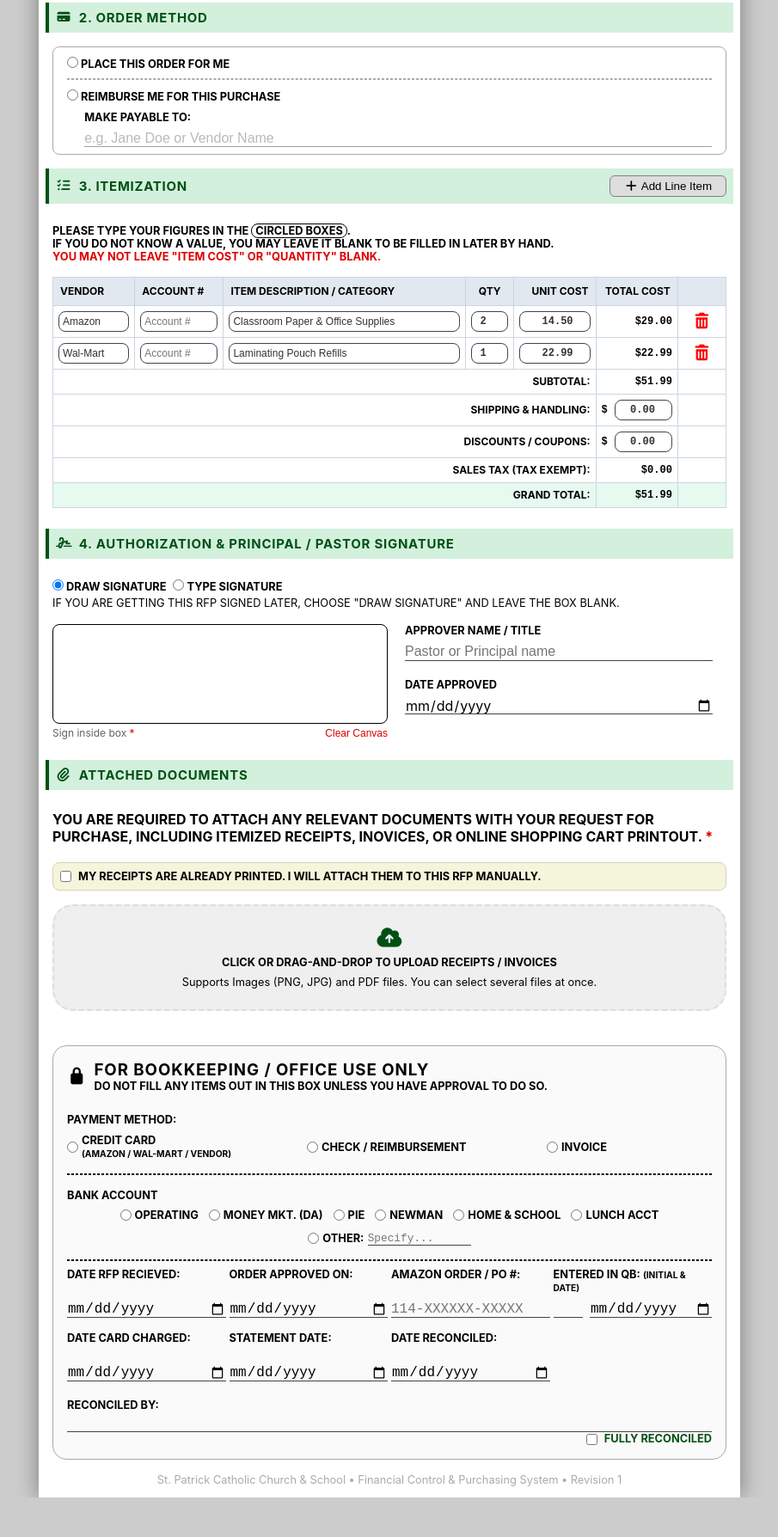
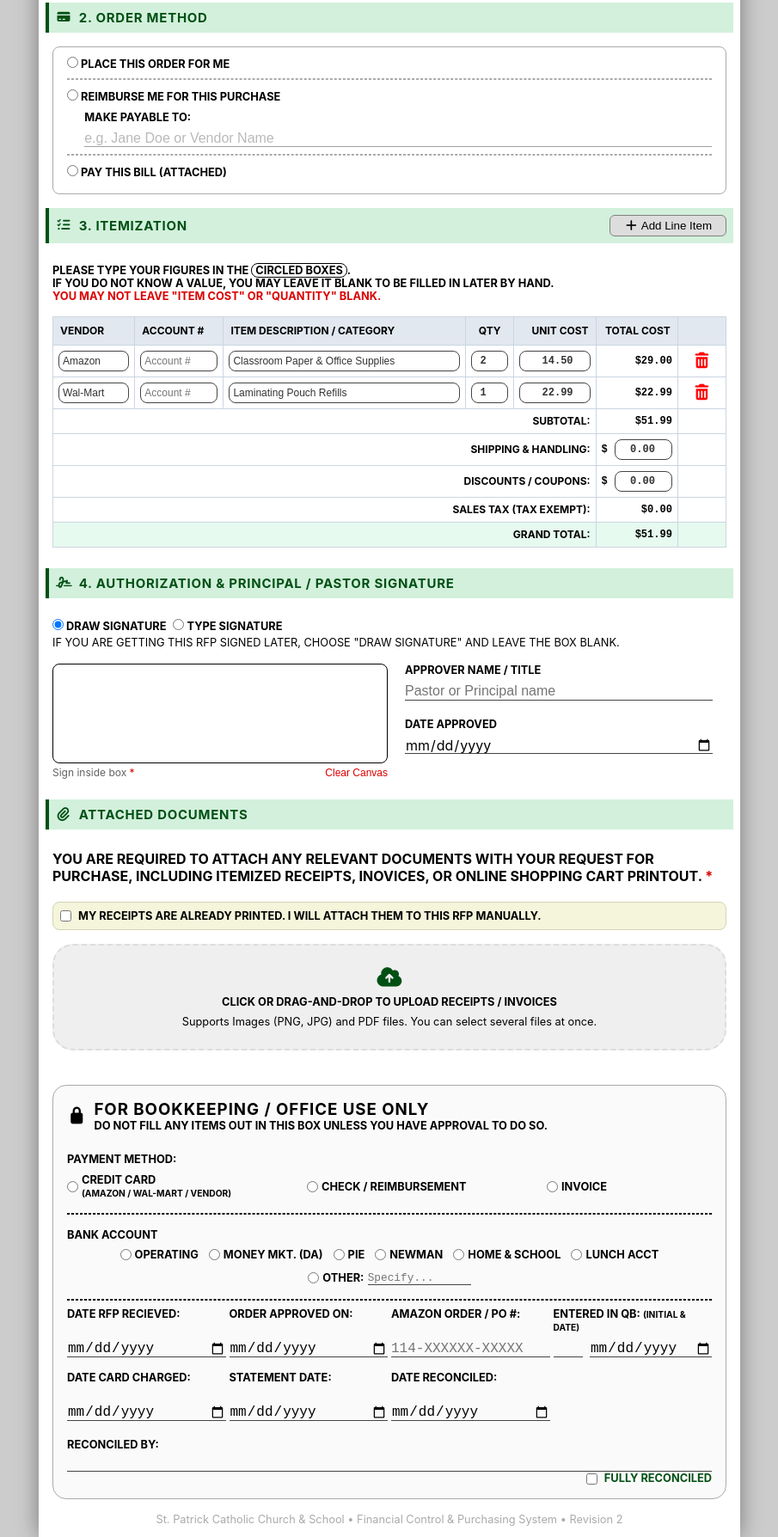
Before and after one commit to stpatsrolla/rfp, a plain HTML site: page index.html in a window 1280 px wide. Shown: the part 575-2363 px from the top of the page at 86% size, without its empty margins (187-1092 px from the left). Before the commit the page ends 2317 px from the top, so only its background shows below. Drawn offline with Linux system fonts and the light colour scheme; a web font is replaced by a local one.

Commit message:
Add "Pay This Bill for Me" option

```diff
--- a/index.html
+++ b/index.html
@@ -74,9 +74,12 @@
                     <h3 class="flex-fill">Recent Changes</h3>
                     <button type="button" class="underlined" onclick="closeChangelogModal()">X</button>
                 </div>
-                <ul>
-                    <li>This is the first release. Welcome to the new software!</li>
-                </ul>
+                <p>Last Update: Nov. 23, 2026</p>
+                <p>
+                    <ul>
+                        <li>Added "Pay this bill (attached)" as a possible order method.</li>
+                    </ul>
+                </p>
             </div>
             <br>
             <div class="flex centered">
@@ -220,6 +223,15 @@
                     <div class="flex col wide start" style="margin-left: 2ch;">
                         <label for="payee_name">Make Payable To:</label>
                         <input type="text" id="payee_name" name="payee_name" placeholder="e.g. Jane Doe or Vendor Name" disabled>
+                    </div>
+
+                    <hr class="dotted light">
+
+                    <div style="margin-bottom:0.5em;">
+                        <label>
+                            <input type="radio" name="order_method" value="pay_bill_for_me" onchange="togglePaymentFields()">
+                            <span>Pay This Bill &lpar;Attached&rpar;</span>
+                        </label>
                     </div>
                 </div>
             </section>
@@ -528,7 +540,7 @@
 
         <!-- Document Footer -->
         <footer>
-            <p>St. Patrick Catholic Church & School • Financial Control & Purchasing System • Revision 1</p>
+            <p>St. Patrick Catholic Church & School • Financial Control & Purchasing System • Revision 2</p>
         </footer>
 
         <!-- Attached receipts, rendered one page per sheet. Only visible when printing. -->
```
